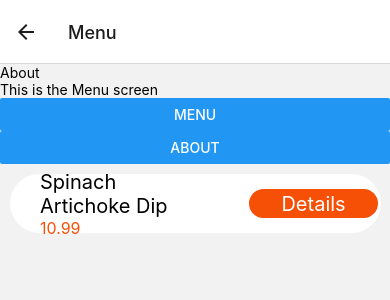
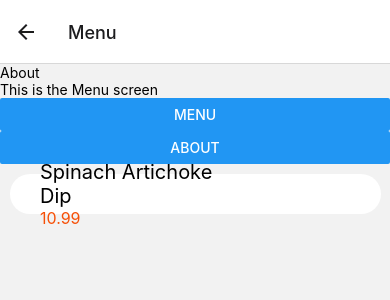
Before and after one commit to The-White-Hats/El-Menu, a React Native app: screen /Menu in a window 390 px wide. Shown: the top 300 px of the page. Built offline with nearby package versions, Linux system fonts and the light colour scheme.

Commit message:
🔨 Fixed some bug

```diff
--- a/components/listItem/listItem.jsx
+++ b/components/listItem/listItem.jsx
@@ -1,9 +1,9 @@
-import { View, Text, TouchableOpacity, StyleSheet, Button } from 'react-native'
+import { View, Text, TouchableOpacity, StyleSheet} from 'react-native'
 
 const ListItem = ({ dish, navigation }) => {
     return (
         <TouchableOpacity style={styles.container} activeOpacity={0.8}>
-            <View>
+            <View style={{width: '55%'}}>
                 <Text style={styles.Item}>{dish.dish_name}</Text>
                 <Text style={styles.price}>{dish.price}</Text>
             </View>
@@ -27,12 +27,11 @@ const styles = StyleSheet.create({
         flexDirection: 'row',
         alignItems: 'center',
         justifyContent: 'space-between',
-        paddingVertical: 15,
+        padding: 20,
         paddingLeft: 30,
-        paddingRight: 20,
         margin: 10,
         width: '95%',
-        height: '50%',
+        height: '25%',
         borderRadius: 30,
         backgroundColor: 'white',
         shadowColor: '#171717',
@@ -41,7 +40,7 @@ const styles = StyleSheet.create({
         shadowRadius: 5,
     },
     Item: {
-        width: '80%',
+        width: '100%',
         fontSize: 20,
     },
     price: {
```
